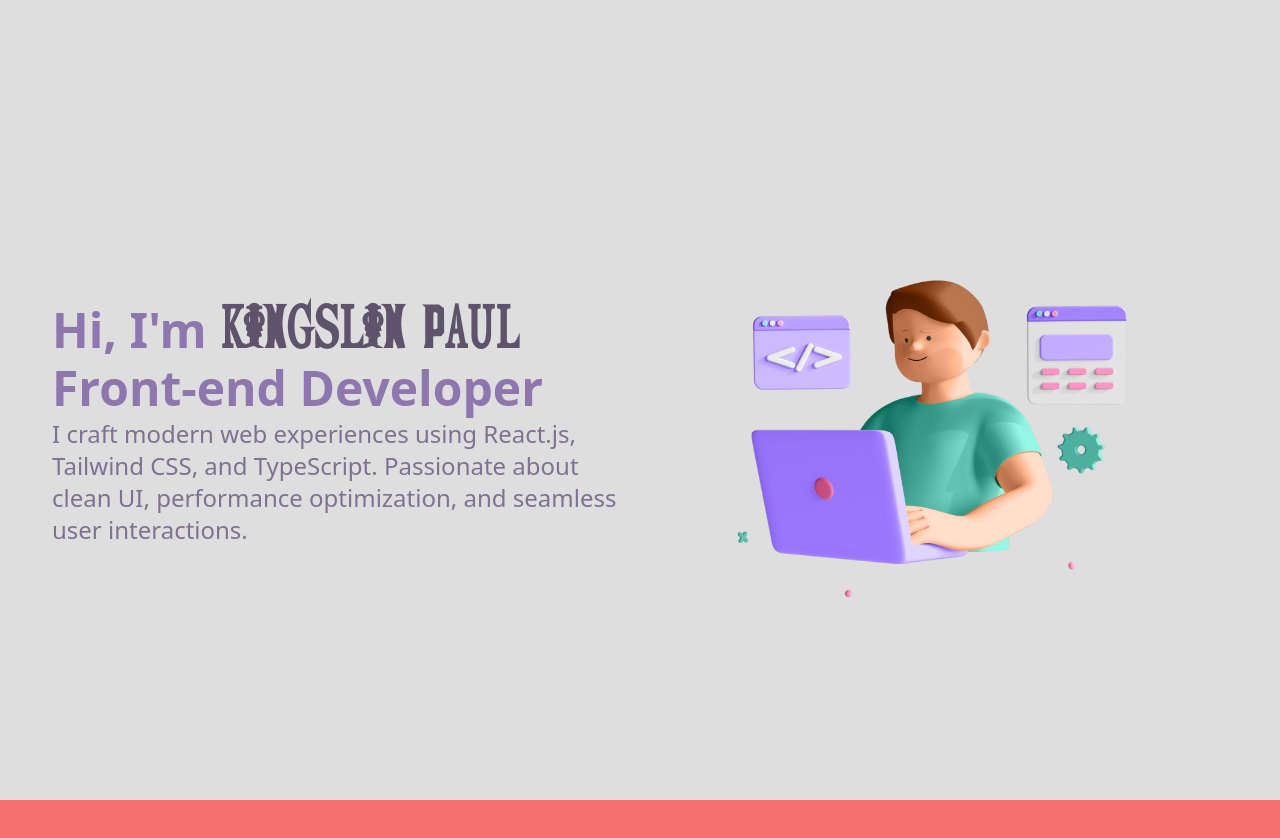
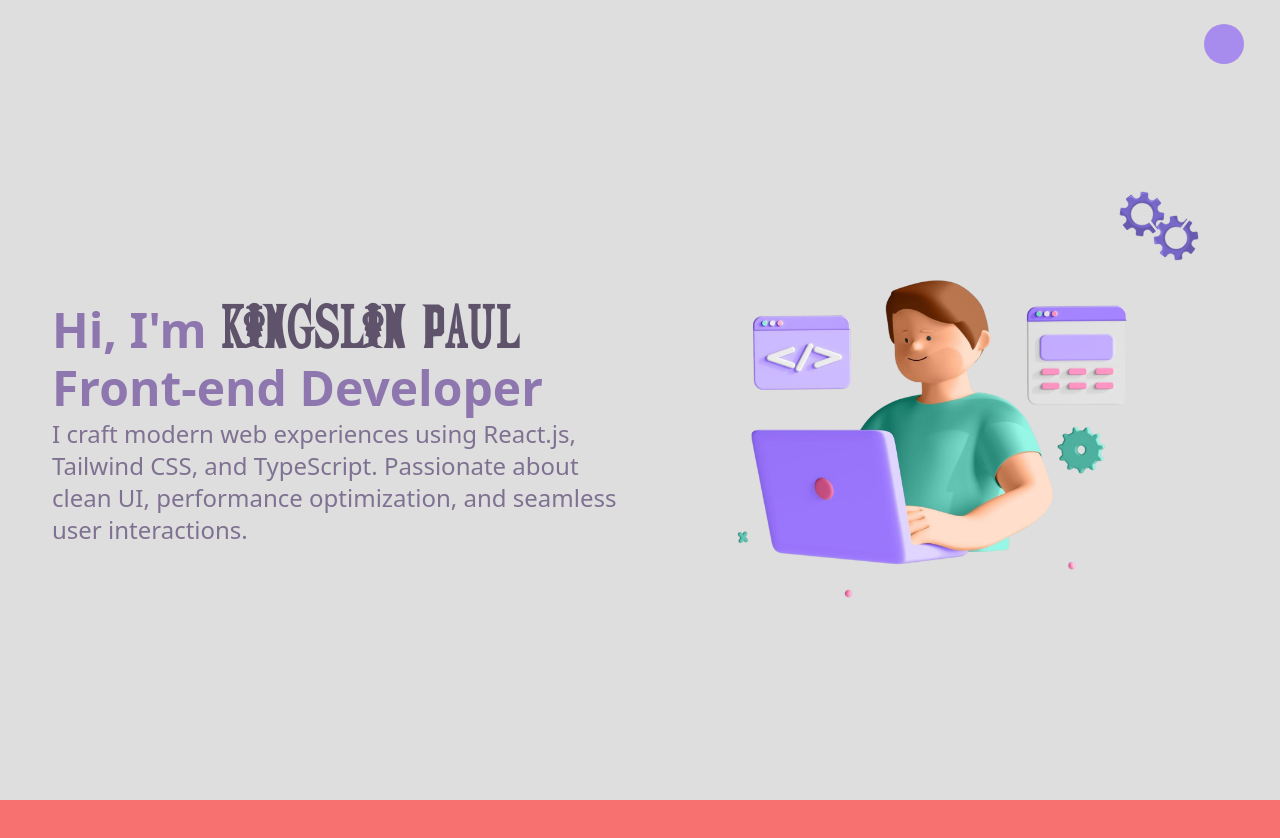
Before and after one commit to kingslin-Paul/foliov1, a React (Vite) app: page / in a window 1280 px wide. Shown: the top 838 px of the page. Built offline with nearby package versions, Linux system fonts and the light colour scheme.

Commit message:
gears images

```diff
--- a/src/components/intro/Intro.tsx
+++ b/src/components/intro/Intro.tsx
@@ -1,6 +1,7 @@
 import gsap from 'gsap';
 import { useEffect, useState } from 'react'
 import { ScrollTrigger } from 'gsap/ScrollTrigger';
+import './intro.css'
 gsap.registerPlugin(ScrollTrigger)
 
 const helloArray = [
@@ -57,6 +58,7 @@
 
     tl.to("#typingImg",{
       scale:1,
+      opacity:1,
       durration:0.7
     },"-=0.2")
     tl.to('#white-content', {
@@ -64,6 +66,7 @@
       duration: 0.8,
       ease: 'power2.out',
     });
+
 
   tl.call(() => {
     const total = roles.length;
@@ -156,10 +159,20 @@
             </p>
 
         </div>
-        <div>
-          <img id="typingImg" className='w-auto scale-150 sm:max-w-[320px] md:max-w-[350px] lg:max-w-[400px] xl:max-w-[600px]' src='/assets/codeimg.png' />
+        <div id="typingImg" className="scale-150 opacity-0">
+          <div className='absolute top-[7%] right-[6%]'>
+            <div className='relative min-w-[100px] x:w-[150px]'>
+              <img className='size-[100px] x:size-[150px] gear1 absolute' alt='gear1' src='/assets/gear1.png' />
+              <img className='size-[100px] x:size-[150px] gear2 absolute top-[24px] x:top-[34px] left-[34px] x:left-[54px]' alt="gear2" src='/assets/gear1.png' />
+            </div>
+          </div>
+
+          <img className='w-auto sm:max-w-[320px] md:max-w-[350px] lg:max-w-[400px] xl:max-w-[600px]' src='/assets/codeimg.png' />
         </div>
         </div>
+      </div>
+      <div className='bg-[#a88ced] size-10 rounded-full fixed top-6 right-9'>
+
       </div>
       <div className='w-full h-[100vh] bg-red-400'></div>
     </div>
--- /dev/null
+++ b/src/components/intro/intro.css
@@ -0,0 +1,24 @@
+.gear1{
+    animation: rotate 5s linear  infinite;
+}
+.gear2{
+    animation: rotate-anti-clock 5s linear  infinite;
+}
+
+@keyframes rotate {
+    0%{
+        rotate:0deg
+    }
+    100%{
+        rotate:360deg
+    }
+}
+
+@keyframes rotate-anti-clock {
+    0%{
+        rotate:0deg
+    }
+    100%{
+        rotate:-360deg
+    }
+}
--- a/src/index.css
+++ b/src/index.css
@@ -11,6 +11,7 @@
   /* background-color: #212121;
   color:#DEDEDE */
   background-color: #2A1B3D;
+  overflow-x: hidden;
   /* overflow: auto;
   scrollbar-width: none; */
 }
--- a/tailwind.config.js
+++ b/tailwind.config.js
@@ -10,6 +10,9 @@
         secondaryColor:'#6e4c9b',
         ternaryColor:'#594573',
       },
+      screens: {
+        x: '1440px',
+      },
       fontFamily: {
         onepiece: ['OnePiece', 'sans-serif'],
       },
```
Also changed, not shown: public/assets/gear1.png (added).
